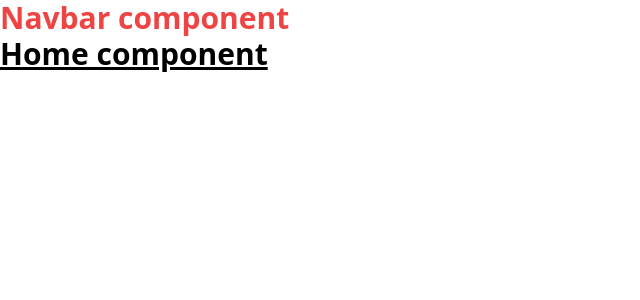
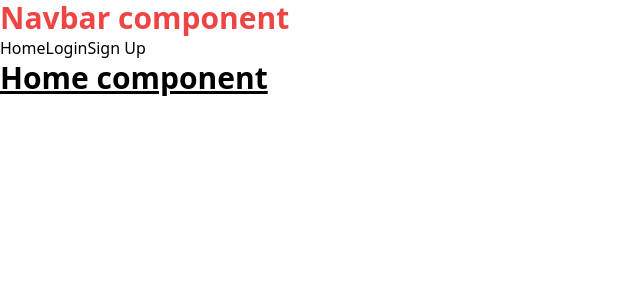
Before and after one commit to RafetAbd/benzbid-CLIENT, a React (Create React App) app: page / in a window 1280 px wide. Shown: the top 300 px of the page, without its empty margins (0-640 px from the left). Built offline with nearby package versions, Linux system fonts and the light colour scheme; no server answers.

Commit message:
added navbar component

```diff
--- a/src/AllRoutes.tsx
+++ b/src/AllRoutes.tsx
@@ -1,14 +1,30 @@
 import React from "react";
 import { Routes ,Route } from 'react-router-dom'
+import { useAppDispatch, useAppSelector } from "./store";
 import Home from "./components/Home";
+import Auth from "./components/Auth";
 
 const AllRoutes: React.FC = () => {
+
+    const isLoggedIn = useAppSelector((state) => {
+        return !!state.authReducer.id
+    })
+
     return (
-        // <h1>Routes component</h1>
-        <Routes>
-            {/* <Route path="/login" caseSensitive={false} element={<Login />} /> */}
-            <Route path="/" element={<Home />} />
-        </Routes>
+        <div>
+            { isLoggedIn ? (
+                <Routes>
+                    <Route path="/" element={<Home />} />
+                </Routes>
+            ) : (
+                <Routes>
+                    <Route path="/login" caseSensitive={false} element={<Auth />} />
+                    <Route path="/signup" caseSensitive={false} element={<Auth />} />
+                    <Route path="/" element={<Home />} />
+                </Routes>
+            )
+            }
+        </div>
     )
 }
 
--- a/src/components/Navbar.tsx
+++ b/src/components/Navbar.tsx
@@ -1,9 +1,40 @@
-import React from "react";
+import * as React from "react";
+// import { useSelector, useDispatch } from "react-redux";
+import { Link } from "react-router-dom";
+import { logout } from "../store/auth";
+import { useAppDispatch, useAppSelector } from "../store";
+// import { useDispatch } from "react-redux";
+
 
 const Navbar: React.FC = () => {
+
+    const isLoggedIn = useAppSelector((state) => {
+        return !!state.authReducer.id
+    })
+
+    const dispatch = useAppDispatch();
+
+    const handleLogout = async() => {
+        await dispatch(logout());
+    }
+
     return (
         <div>
             <h1 className="text-3xl font-bold text-red-500">Navbar component</h1>
+            {
+                isLoggedIn ? (
+                    <div>
+                        <Link to="/">Home</Link>
+                        <button onClick={handleLogout}>Logout</button>
+                    </div>
+                ) : (
+                    <div>
+                        <Link to="/">Home</Link>
+                        <Link to="/login">Login</Link>
+                        <Link to="/signup">Sign Up</Link>
+                    </div>
+                )
+            }
         </div>
     )
 }
--- a/src/index.tsx
+++ b/src/index.tsx
@@ -1,6 +1,6 @@
 import React from 'react';
 import ReactDOM from 'react-dom/client';
-import store from './store';
+import { store } from './store';
 import { Provider } from 'react-redux';
 import {BrowserRouter} from 'react-router-dom';
 import history from './history'
@@ -8,16 +8,16 @@ import io from 'socket.io-client';
 // import './index.css';
 import App from './App';
 
-const socket = io('http://localhost:1337',
-{
-  transports: ['websocket'],
-  upgrade: false
-  });
+// const socket = io('http://localhost:1337',
+// {
+//   transports: ['websocket'],
+//   upgrade: false
+// });
 
-socket.on('connect', () => {
-  console.log('connected to server');
+// socket.on('connect', () => {
+//   console.log('connected to server');
 
-});
+// });
 
 const root = ReactDOM.createRoot(
   document.getElementById('root') as HTMLElement
--- a/src/store/index.ts
+++ b/src/store/index.ts
@@ -1,17 +1,28 @@
-import { applyMiddleware, combineReducers } from "redux"
+import { applyMiddleware, combineReducers, AnyAction } from "redux"
 import { composeWithDevTools } from "redux-devtools-extension"
 import { createLogger, logger } from "redux-logger"
-import thunkMiddleware from "redux-thunk"
+import thunkMiddleware, { ThunkDispatch } from "redux-thunk"
 import { configureStore } from "@reduxjs/toolkit"
 import { authReducer } from "./auth"
+import { useSelector, useDispatch, TypedUseSelectorHook } from "react-redux";
+import { Dispatch } from "react";
 
 const reducer = combineReducers({
-    authReducer,
+    authReducer: authReducer
 })
 
-const store = configureStore({
+// Infer the `RootState` and `AppDispatch` types from the store itself
+type RootState = ReturnType<typeof store.getState>
+
+// Inferred type: {posts: PostsState, comments: CommentsState, users: UsersState}
+// type AppDispatch = typeof store.dispatch
+type AppDispatch = Dispatch<AnyAction> & ThunkDispatch<RootState, null, AnyAction>
+
+// will use throughout the app instead of plain `useDispatch` and `useSelector`
+export const useAppDispatch = () => useDispatch<AppDispatch>()
+export const useAppSelector: TypedUseSelectorHook<RootState> = useSelector
+
+export const store = configureStore({
     reducer,
     middleware: [thunkMiddleware, logger] as const
 })
-
-export default store
--- a/tsconfig.json
+++ b/tsconfig.json
@@ -6,6 +6,7 @@
       "dom.iterable",
       "esnext"
     ],
+    "useUnknownInCatchVariables": false,
     "allowJs": true,
     "skipLibCheck": true,
     "esModuleInterop": true,
```
